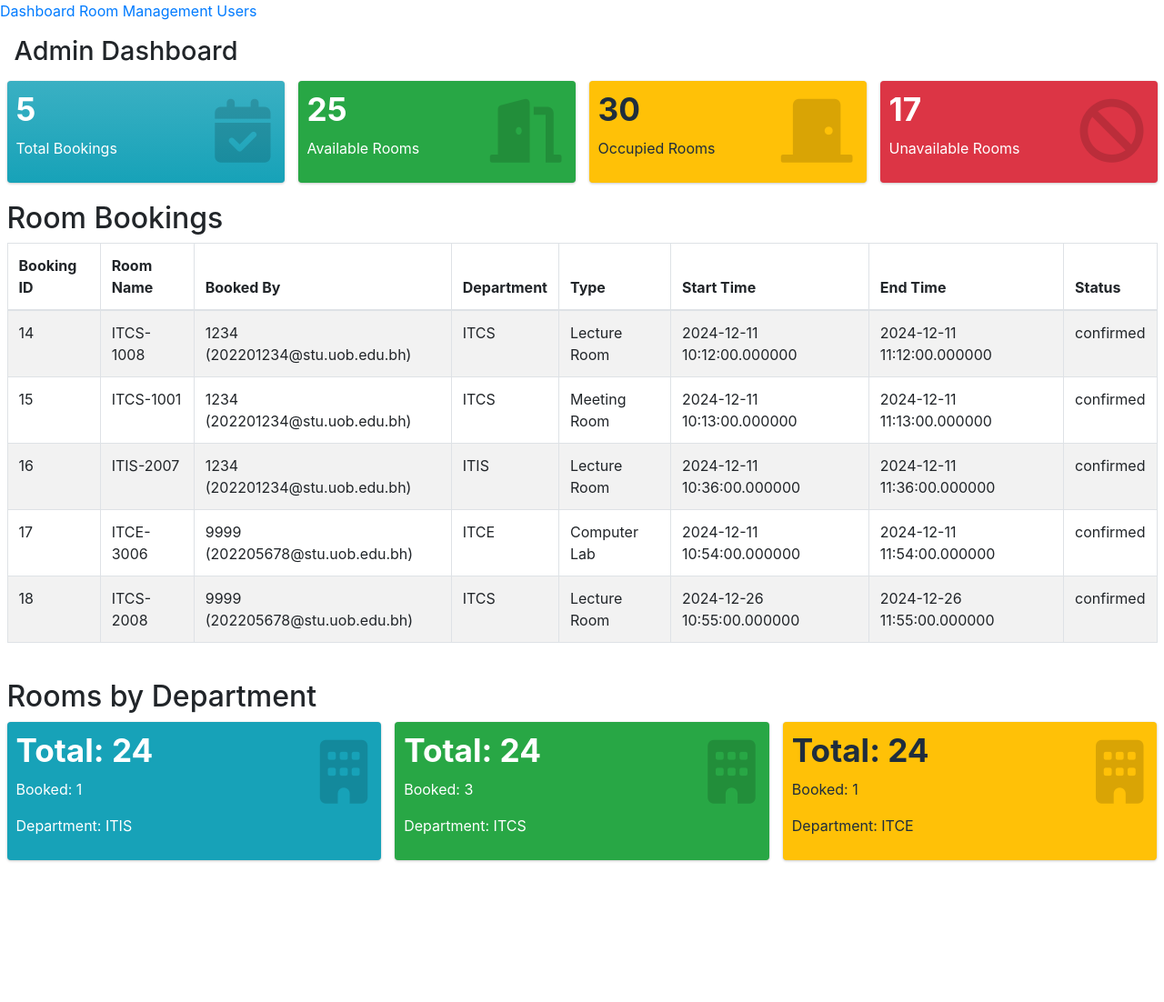
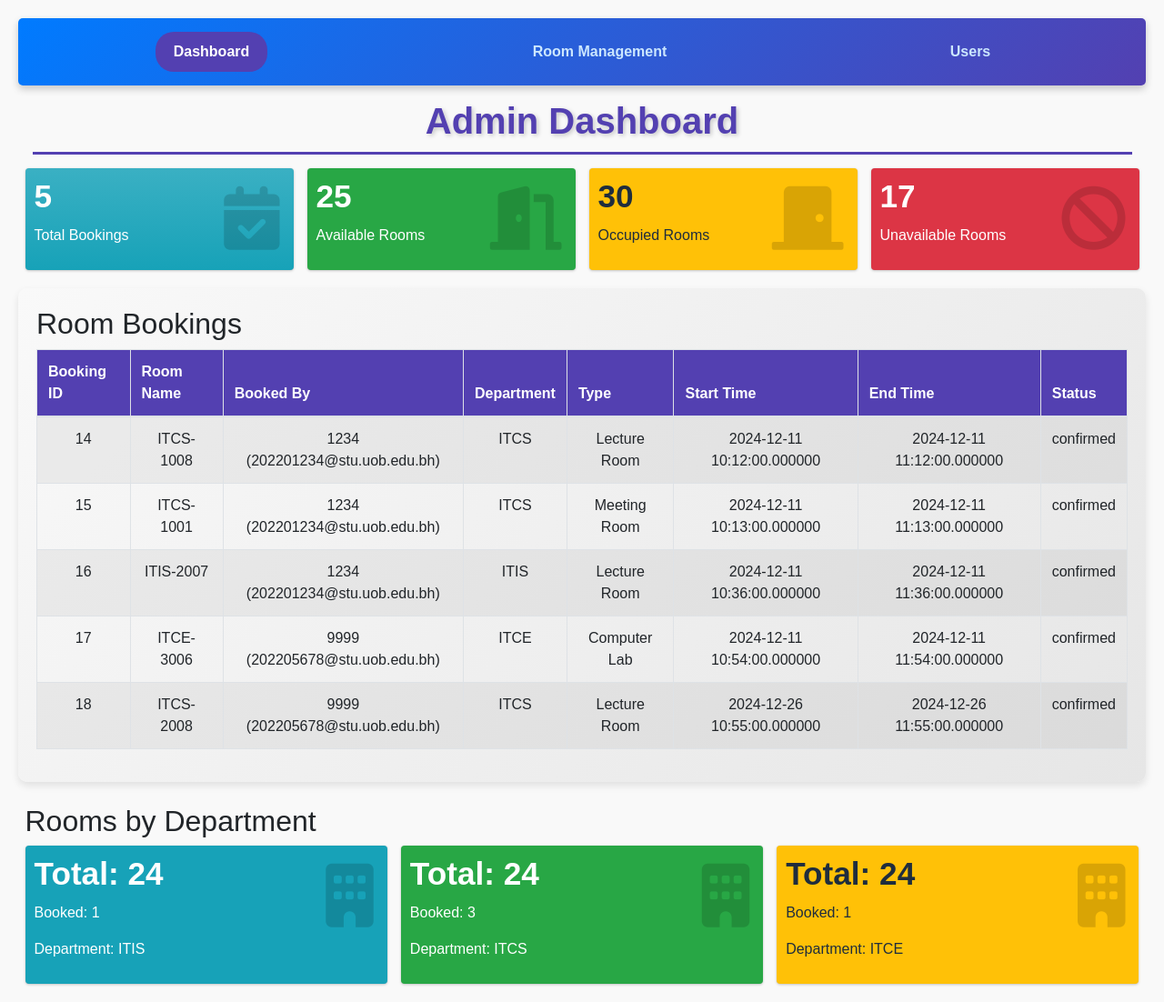
Before and after one commit to malmaraghi/ITCS333-PROJECT, a PHP site: page / in a window 1280 px wide. Shown: the whole page at 91% size. Before the commit the page ends 948 px from the top, so only its background shows below. Run offline with PHP 8.4, Linux system fonts and the light colour scheme; data comes from the database, SQL or seed files in the repository; some libraries are stand-ins or nearby versions.

Commit message:
Update and rename styles.css to adminstyle.css

```diff
--- a/Admin-Panel-Fawaz/styles.css
+++ b/Admin-Panel-Fawaz/adminstyle.css
@@ -1,7 +1,7 @@
+/* General Body Styling */
 body {
     margin: 0;
     padding: 20px;
-    /* display: flex;  */
     justify-content: center;
     height: 100vh;
     background: #f9f9f9;
@@ -11,7 +11,7 @@
 
 /* Navigation Bar Styles */
 nav {
-    background: linear-gradient(135deg, #007bff, #0056b3);
+    background: linear-gradient(135deg, #007bff, #5340b1);
     padding: 15px;
     display: flex;
     justify-content: space-around;
@@ -29,59 +29,42 @@
     transition: 0.3s;
 }
 
-nav a.active {
+nav a.active,
+nav a:hover {
     color: #fff;
-    background: #0056b3;
+    background: #5340b1;
 }
 
-nav a:hover {
-    color: #fff;
-    background: #007bff;
-}
-
+/* Container Styles */
 .container {
     max-width: 1200px;
     width: 100%;
     margin: auto;
 }
 
-/* Table and Content Section */
+/* Section and Table Styles */
 .table-section, .chart-section {
-    margin: 20px;
+    margin: 0;
     padding: 20px;
     border-radius: 10px;
     box-shadow: 0px 4px 8px rgba(0, 0, 0, 0.1);
-}
-
-.table-section {
     background: linear-gradient(135deg, #f9f9f9, #e6e6e6);
 }
 
-.chart-section {
-    margin: 20px;
-    padding: 20px;
-    border-radius: 10px;
-    box-shadow: 0px 4px 8px rgba(0, 0, 0, 0.1);
-    background: linear-gradient(135deg, #f0f9ff, #cce7ff);
-    text-align: center;
-    max-width: 100%;
-    overflow-x: auto;
-}
-
 .content-header h1 {
-    color: #007bff;
+    color: #5340b1;
     text-shadow: 2px 2px 5px rgba(0, 0, 0, 0.2);
     font-size: 2.5rem;
     font-weight: bold;
     text-align: center;
     margin: 0;
     padding-bottom: 10px;
-    width: 100%;
-    border-bottom: 3px solid #007bff;
+    border-bottom: 3px solid #5340b1;
 }
 
+/* Table Specific Styles */
 table th {
-    background-color: #007bff;
+    background-color: #5340b1;
     color: white;
 }
 
@@ -104,18 +87,7 @@
     border-bottom: 1px solid #ddd;
 }
 
-.room-list th {
-    background-color: #007bff;
-    color: white;
-}
-
-.content2 .container-fluid2 {
-    display: flex;
-    justify-content: center;
-    align-items: center;
-    gap: 10px;
-}
-
+/* Button Styling */
 .btn {
     background-color: #4CAF50;
     color: white;
@@ -165,7 +137,6 @@
     box-sizing: border-box;
 }
 
-/* Close Button */
 .close {
     color: #aaa;
     float: right;
@@ -180,7 +151,7 @@
     cursor: pointer;
 }
 
-/* Form Inputs */
+/* Form Styling */
 form input[type="text"],
 form input[type="number"] {
     width: 100%;
@@ -191,9 +162,8 @@
     box-sizing: border-box;
 }
 
-/* Form Submit Button */
 form input[type="submit"] {
-    background-color: #007bff;
+    background-color: #5340b1;
     color: white;
     padding: 12px 20px;
     border: none;
@@ -203,15 +173,13 @@
 }
 
 form input[type="submit"]:hover {
-    background-color: #0056b3;
+    background-color: #5340b1;
 }
 
- /* Add space between form fields in the modal */
- #roomForm input {
+#roomForm input {
     margin-bottom: 10px;
 }
 
-/* Specifically for certain fields */
 #room_department,
 #room_floor,
 #status {
```
